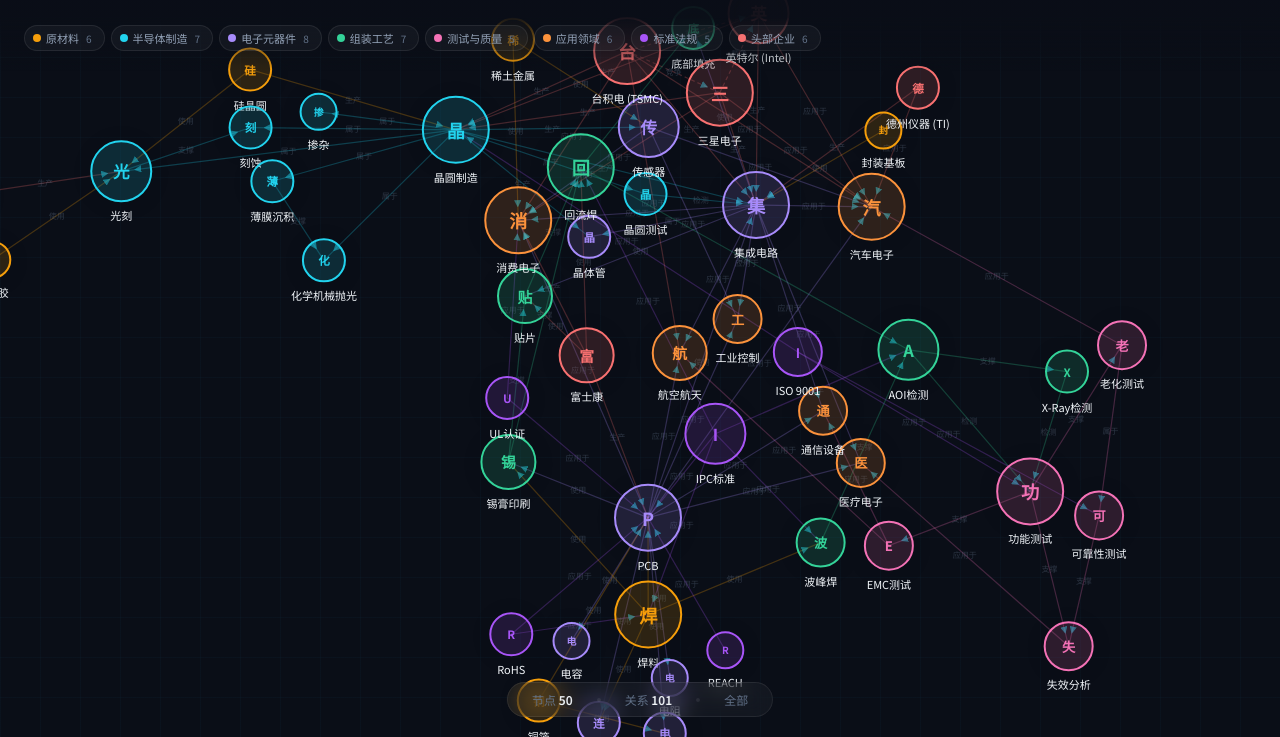
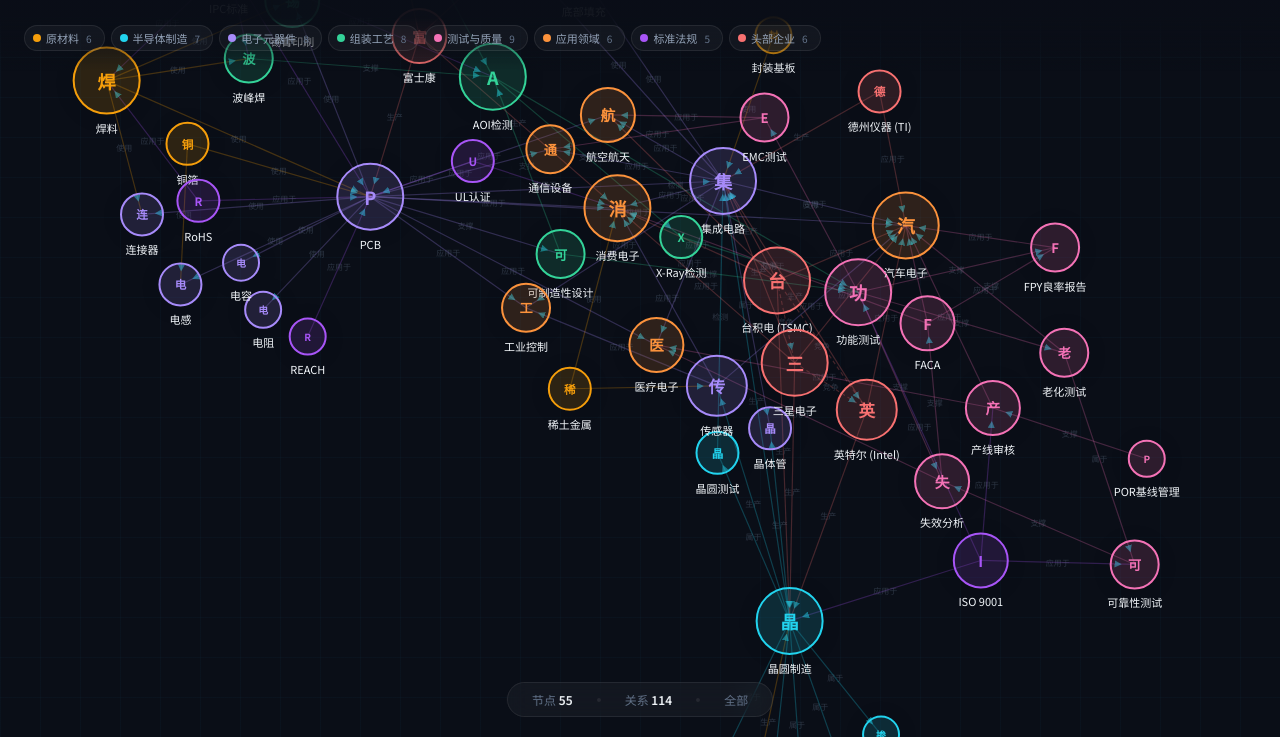
Before and after one commit to javire-art/knowledge-graph, a plain HTML site: page index.html in a window 1280 px wide. Shown: the part 63-800 px from the top of the page. Drawn offline with nearby package versions, Linux system fonts and the light colour scheme.

Commit message:
知识图谱新增实战知识节点：FACA/FPY良率报告/POR基线管理/产线审核/DFM，扩展关系网络

```diff
--- a/index.html
+++ b/index.html
@@ -458,6 +458,8 @@
     desc:'利用X射线穿透能力检测隐藏焊点（BGA、QFN底部焊点）、通孔填充率、空洞率。3D CT（计算机断层扫描）可重建焊点立体结构，用于高可靠性产品（汽车、医疗、航空）。', tags:['X-ray','BGA','空洞','CT'] },
   { id:'underfill', name:'底部填充', nameEn:'Underfill', cat:'assembly',
     desc:'在BGA/CSP芯片底部填充环氧树脂，分散热应力、提高焊点可靠性。毛细流动（Capillary Underfill）是最常用方式，MUF（Molded Underfill）用于PoP封装。', tags:['封装','BGA','可靠性','环氧树脂'] },
+  { id:'dfm', name:'可制造性设计', nameEn:'Design for Manufacturing (DFM)', cat:'assembly',
+    desc:'在产品设计阶段提前介入制造可行性评估。核心工作：审查PCB布局/焊盘设计是否符合SMT能力、结构件装配可行性与公差分析、测试点覆盖率。DFM问题汇总与评审会议推动设计优化，减少NPI阶段的设计失效和改版成本。', tags:['DFM','NPI','设计评审','公差'] },
 
   // === 测试与质量 ===
   { id:'functional-test', name:'功能测试', nameEn:'Functional Test (FCT)', cat:'testing',
@@ -470,6 +472,14 @@
     desc:'评估产品在规定条件下完成规定功能的能力。包括温度循环、湿度偏压（HAST）、振动、跌落、盐雾等。MTBF（平均无故障时间）和寿命加速模型用于预测产品使用寿命。', tags:['MTBF','HAST','环境试验','加速'] },
   { id:'failure-analysis', name:'失效分析', nameEn:'Failure Analysis', cat:'testing',
     desc:'对故障产品进行系统化根因分析，防止同类问题重复发生。常用手段：X-Ray→SAT（声学扫描）→Cross-section（切片）→SEM/EDX→FIB。DFA（Design for Analysis）是先进分析理念。', tags:['FA','SEM','切片','根因分析'] },
+  { id:'faca', name:'FACA', nameEn:'Failure Analysis Corrective Action', cat:'testing',
+    desc:'从产线异常或客诉触发的技术根因分析流程：问题描述→临时对策→根因分析→纠正措施→预防措施→效果验证→标准化。与8D互补使用，FACA更侧重技术层面的工程分析和实验验证，适用于汽车电子等严苛行业。', tags:['纠正措施','根因分析','工程分析','CAPA'] },
+  { id:'fpy', name:'FPY良率报告', nameEn:'First Pass Yield Reporting', cat:'testing',
+    desc:'首次良率（FPY/FTQ）是产线品质的核心KPI。日报/周报的数据采集、计算规则定义（测试站点 pass 逻辑）、异常点追溯、分层分析（按工站/班次/物料/设备维度）。FPY趋势图是客户月报和内部改善会议的标准输入。', tags:['良率','KPI','报表','SPC'] },
+  { id:'por-compliance', name:'POR基线管理', nameEn:'Plan of Record Compliance', cat:'testing',
+    desc:'确保产线始终运行在已批准的工艺基线之上。核心管控点：Layout布局与程序一致、设备参数在规格范围内、SOP为最新版本、物料为指定料号、5S与纪律符合要求。产线日常巡查（Line Audit）和不符项（Non-compliance）的纠正闭环。', tags:['基线','合规','巡查','纪律'] },
+  { id:'line-audit', name:'产线审核', nameEn:'Production Line Audit', cat:'testing',
+    desc:'系统化产线巡查机制，验证产线是否按POR（Plan of Record）运行。检查维度：设备参数设定值、物料标识与追溯、ESD防护措施、SOP执行情况、人员操作规范、品质记录完整性。审核发现项分级（Major/Minor/Observation）与CAPA跟进。', tags:['巡查','合规','VDA6.3','审核'] },
 
   // === 应用领域 ===
   { id:'consumer-electronics', name:'消费电子', nameEn:'Consumer Electronics', cat:'application',
@@ -648,6 +658,26 @@
   { s:'tsmc',           t:'samsung',          type:'competes_with' },
   { s:'tsmc',           t:'intel',            type:'competes_with' },
   { s:'samsung',        t:'intel',            type:'competes_with' },
+
+  // === 经验提炼新增关系 ===
+  // FACA/失效分析链路
+  { s:'failure-analysis', t:'faca',           type:'enables' },
+  { s:'faca',           t:'fpy',              type:'enables' },
+  { s:'functional-test',  t:'fpy',            type:'enables' },
+  { s:'fpy',            t:'automotive',       type:'applies_to' },
+  { s:'faca',           t:'automotive',       type:'applies_to' },
+  { s:'faca',           t:'consumer-electronics', type:'applies_to' },
+
+  // POR/Line Audit
+  { s:'por-compliance', t:'line-audit',      type:'enables' },
+  { s:'iso9001',        t:'line-audit',      type:'applies_to' },
+  { s:'line-audit',     t:'automotive',      type:'applies_to' },
+  { s:'line-audit',     t:'medical-electronics', type:'applies_to' },
+
+  // DFM
+  { s:'pcb',            t:'dfm',             type:'enables' },
+  { s:'dfm',            t:'aoi-inspection',  type:'enables' },
+  { s:'dfm',            t:'functional-test', type:'enables' },
 ];
 
 // ============================================================
```
